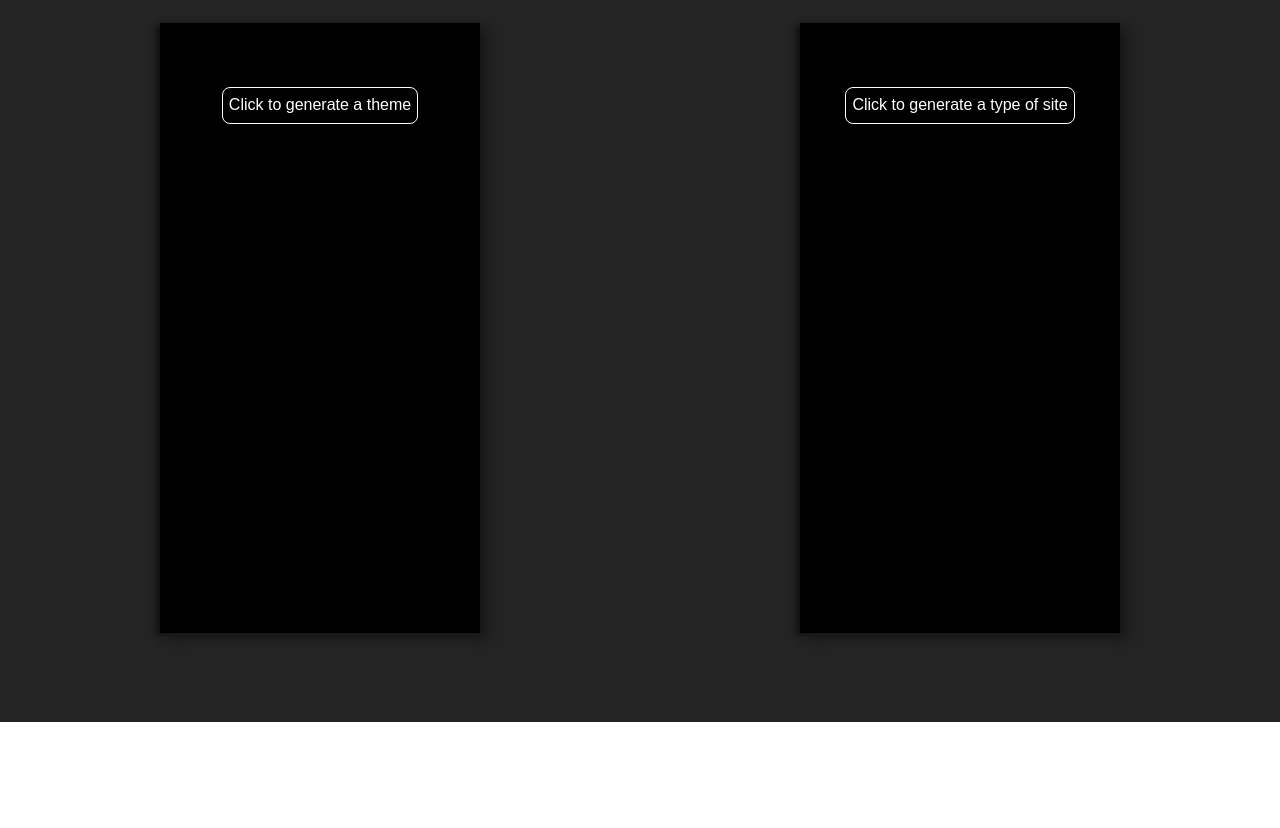
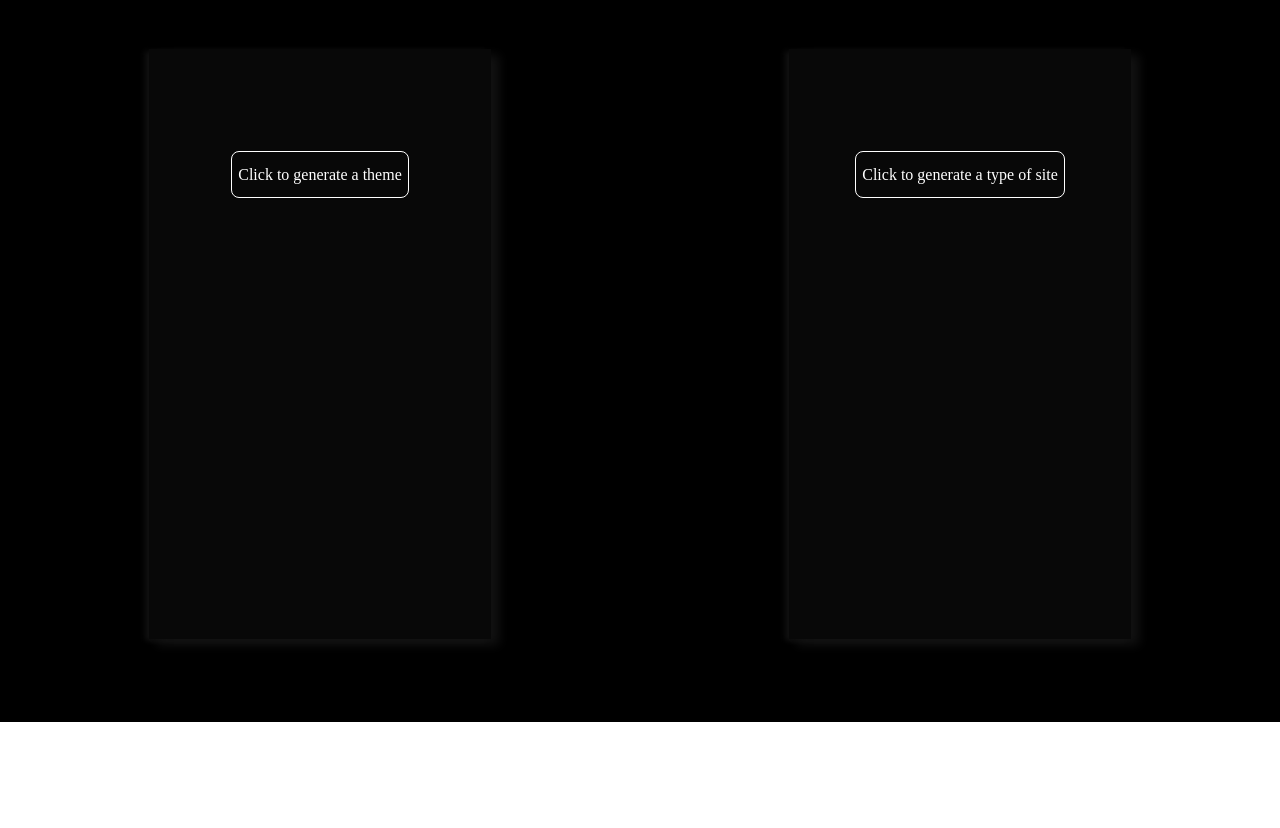
Before and after one commit to alexannebrunold/theme, a website built with Parcel: page src/index.html in a window 1280 px wide. Shown: the part 78-906 px from the top of the page. Before the commit the page ends 876 px from the top, so only its background shows below. Built offline with nearby package versions, Linux system fonts and the light colour scheme; a web font is replaced by a local one.

Commit message:
style and end

```diff
--- a/src/index.html
+++ b/src/index.html
@@ -4,6 +4,10 @@
 		<meta charset="UTF-8" />
 		<meta name="viewport" content="width=device-width, initial-scale=1.0" />
 		<link rel="stylesheet" href="styles.css" />
+		<link
+			href="https://fonts.google.com/specimen/Poppins?query=Pop&sidebar.open&selection.family=Poppins:wght@200#standard-styles"
+			rel="stylesheet"
+		/>
 		<title>Project challenge for a week</title>
 	</head>
 	<body>
--- a/src/styles.css
+++ b/src/styles.css
@@ -7,49 +7,55 @@
 	display: flex;
 	flex-direction: column;
 	justify-content: space-around;
-	background-color: rgb(36, 36, 36);
+	background-color: black;
 	align-content: center;
 }
 #containerSections {
 	display: flex;
 	flex-direction: row;
 	justify-content: space-around;
-
 	align-content: center;
 }
 h1 {
 	height: auto;
 	text-align: center;
 	color: white;
+	margin-top: 2%;
+	font-family: "Poppins";
 }
 .sections {
-	box-shadow: 8px 6px 10px rgb(24, 24, 24), -4px 2px 6px rgb(19, 19, 19);
-	background-color: black;
-	width: 25%;
+	box-shadow: 8px 6px 10px rgb(18, 18, 18), -4px 2px 6px rgb(19, 19, 19);
+	background-color: rgb(8, 8, 8);
+	width: 342px;
 	margin-top: 5%;
 	height: 80%;
 	text-align: center;
 }
 .button {
 	text-align: center;
-	height: 6%;
+	height: 8%;
+	width: fit-content;
 	border-radius: 8px;
 	color: white;
 	border: 1px solid white;
 	background-color: transparent;
-	margin-top: 20%;
+	margin-top: 30%;
 	font-size: 16px;
+	font-family: "Poppins";
+	font-weight: lighter;
 }
 .button:hover {
 	cursor: pointer;
 	background-color: white;
-	color: black;
+	color: rgb(14, 14, 14);
 }
 
 .result {
 	color: white;
-	margin-top: 20%;
+	margin-top: 30%;
 	text-transform: uppercase;
-	font-weight: lighter;
-	font-family: Verdana, Geneva, Tahoma, sans-serif;
+	font-weight: 200;
+	font-family: -apple-system, BlinkMacSystemFont, "Segoe UI", Roboto, Oxygen, Ubuntu, Cantarell,
+		"Open Sans", "Helvetica Neue", sans-serif;
+	font-size: 18px;
 }
```
